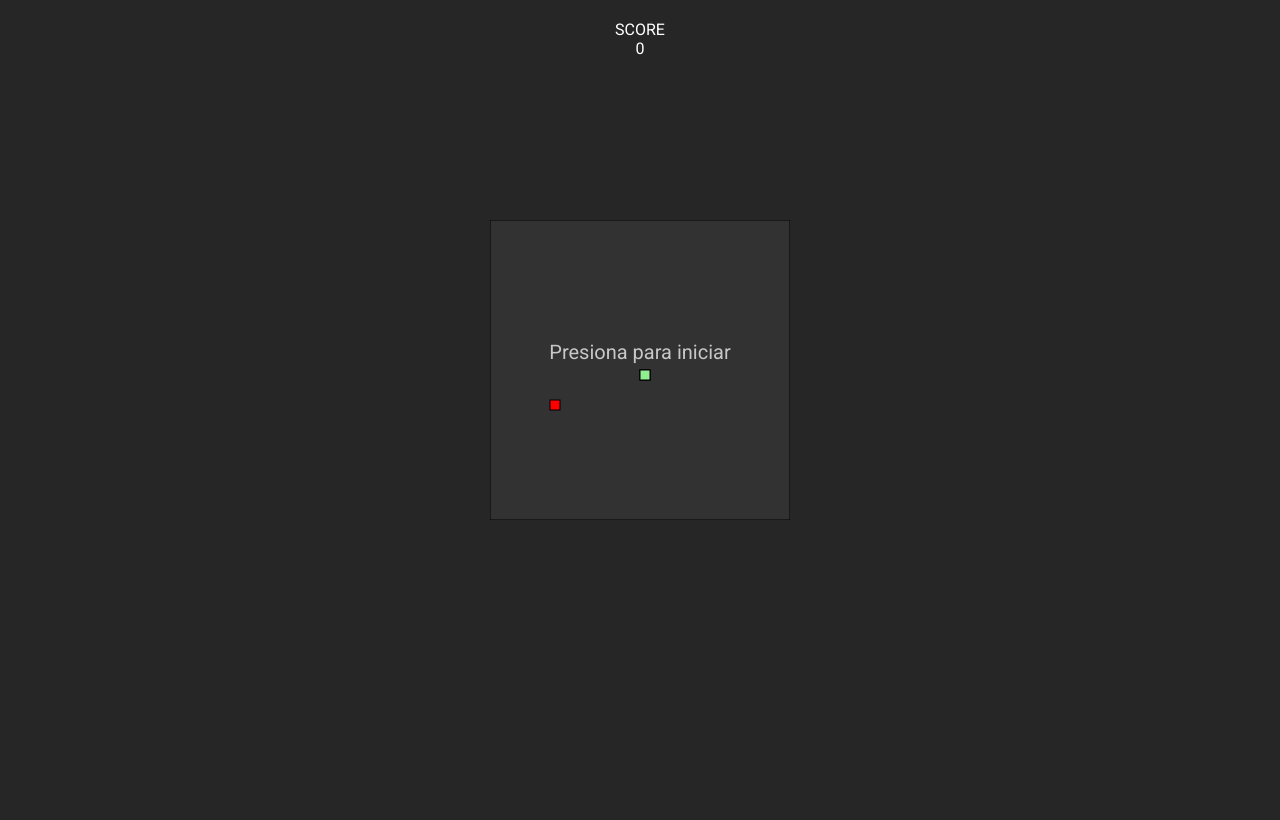
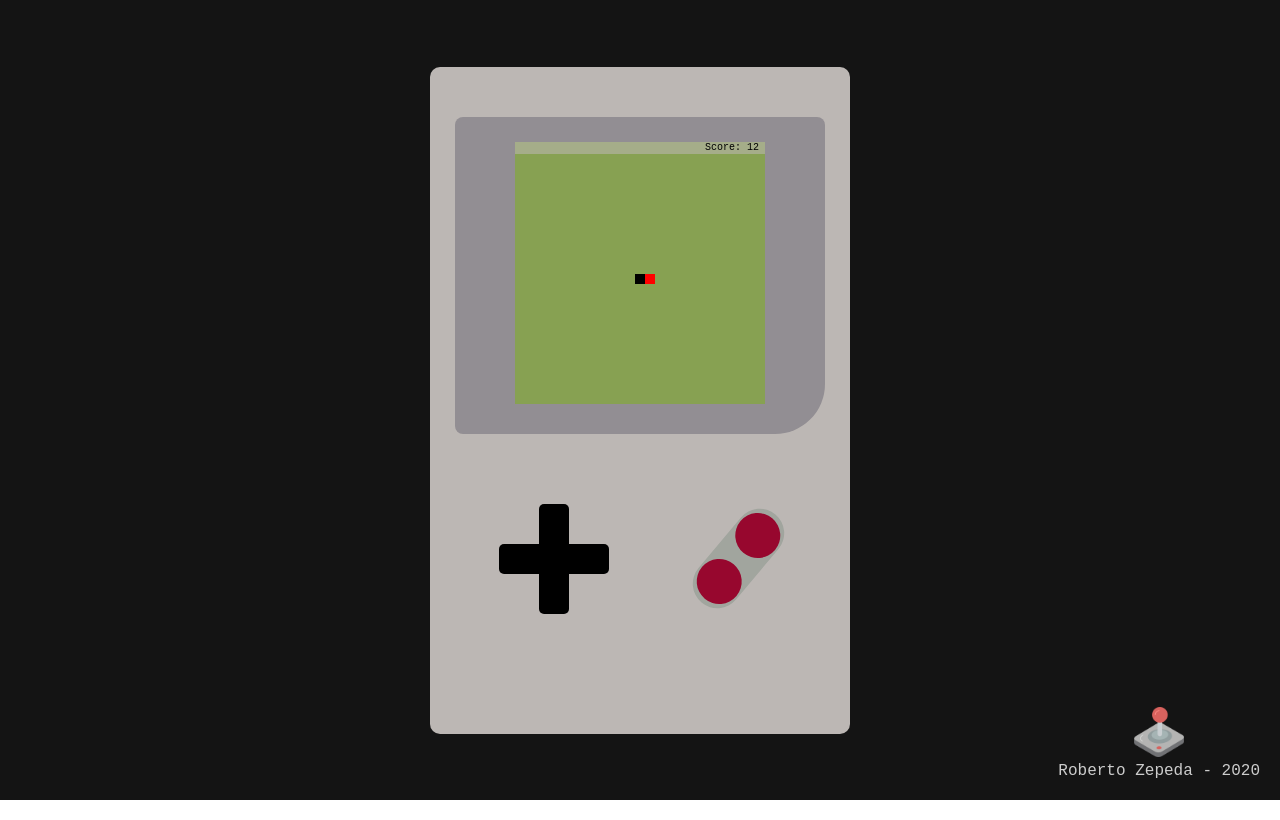
Before and after one commit to robertozh29/snakegame, a plain HTML site: page index.html in a window 1280 px wide. Drawn offline with Linux system fonts and the light colour scheme.

Commit message:
old version deleted

```diff
--- a/V2/style.css
+++ /dev/null
@@ -1,156 +0,0 @@
-* {
-  padding: 0;
-  margin: 0;
-  box-sizing: border-box;
-}
-
-body {
-  font-family: "Courier New", Courier, monospace;
-}
-
-.snakegame {
-  background-color: rgb(20, 20, 20);
-  width: 100vw;
-  height: 100vh;
-  display: flex;
-  justify-content: center;
-  align-items: center;
-}
-
-.game-container {
-  display: flex;
-  flex-direction: column;
-  align-items: center;
-  justify-content: flex-start;
-  padding: 50px 25px;
-  background-color: #bcb7b4;
-  border-radius: 10px;
-}
-
-.canvas-container {
-  padding: 25px 60px;
-  background-color: #928e93;
-  border-radius: 8px 8px 50px 8px;
-}
-.scoreboard {
-  width: 100%;
-  height: 12px;
-  background-color: #a5ad89;
-  font-size: 10px;
-  text-align: end;
-  padding-right: 6px;
-}
-
-.controls {
-  width: 100%;
-  height: 250px;
-  display: flex;
-  align-items: center;
-  justify-content: space-around;
-  margin-left: 10%;
-}
-
-.arrows {
-  display: flex;
-  justify-content: center;
-  align-items: center;
-}
-
-.arrows .hor {
-  position: absolute;
-  width: 110px;
-  height: 30px;
-  background-color: #000;
-  border-radius: 5px;
-  display: flex;
-  justify-content: space-between;
-}
-
-.hor div {
-  width: 35%;
-  height: 30px;
-}
-
-.arrows .ver {
-  position: absolute;
-  width: 30px;
-  height: 110px;
-  background-color: #000;
-  border-radius: 5px;
-  display: flex;
-  flex-direction: column;
-  justify-content: space-between;
-}
-
-.ver div {
-  height: 35%;
-  width: 30px;
-}
-
-.circles {
-  width: min-content;
-  background-color: #a1a59e;
-  padding: 5px 2px;
-  border-radius: 35px;
-  transform: rotate(40deg);
-}
-
-.circle {
-  width: 45px;
-  height: 45px;
-  background-color: #97072e;
-  border-radius: 50%;
-}
-
-.circle:first-child {
-  margin-bottom: 15px;
-}
-
-.logo {
-  position: absolute;
-  bottom: 20px;
-  right: 20px;
-  color: #ccc;
-  display: flex;
-  flex-direction: column;
-  align-items: center;
-}
-.logo img {
-  margin-bottom: 5px;
-  width: 50px;
-}
-
-@media screen and (max-width: 430px) {
-  :root {
-    --paddingX: calc(50vw - 150px);
-    --paddingY: calc(25vh - 150px);
-  }
-  .game-container {
-    padding: var(--paddingY) var(--paddingX);
-    border-radius: 10px;
-  }
-
-  .canvas-container {
-    padding: 0;
-    background-color: rgba(0, 0, 0, 0);
-    border-radius: none;
-  }
-
-  .logo {
-    position: absolute;
-    bottom: 10px;
-    right: calc(50vw - 40px);
-    display: flex;
-    flex-direction: column;
-    align-items: center;
-  }
-
-  .logo p {
-    font-size: 9px;
-    color: rgb(130, 130, 130);
-  }
-  .logo img {
-    margin-bottom: 5px;
-    width: 25px;
-  }
-}
--- a/index.html
+++ b/index.html
@@ -2,33 +2,48 @@
 <html lang="en">
 <head>
     <meta charset="UTF-8">
+    <meta http-equiv="X-UA-Compatible" content="IE=edge">
     <meta name="viewport" content="width=device-width, initial-scale=1.0">
     <link rel="stylesheet" href="style.css">
-    <title>Snake JS</title>
+    <title>Snake Game</title>
 </head>
 <body>
+    <div class="snakegame">
 
-    <div class="board_score">SCORE<p id="board_score"></p></div>
-    <div class="start" id="startMessage">
-        <p class="mobile">Presiona para iniciar</p>
-    </div>
-    <canvas id="snakeGame" width="300" height="300" ontouchmove="myFunction(event)"></canvas>
+        <div class="game-container">
 
-    <div class="controles">
-        <div class="top">
-            <button id="top">↑</button>
+            <div class="canvas-container">
+                <div class="scoreboard"><p>Score: 12</p></div>
+                <canvas id="game" width="250" height="250"></canvas>
+            </div>
+
+            <div class="controls">
+                <div class="arrows">
+                    <div class="hor">
+                        <div id="left"></div>
+                        <div id="right"></div>
+                    </div>
+                    <div class="ver">
+                        <div id="up"></div>
+                        <div id="down"></div>
+                    </div>
+                </div>
+                <div class="circles">
+                    <div class="circle"></div>
+                    <div class="circle"></div>
+                </div>
+
+            </div>
+
         </div>
-        <div class="middle">
-            <button class="left" id="left">←</button>
-            <button class="right" id="right">→</button>
-        </div>
-        <div class="bot">
-            <button id="bot">↓</button>
-        </div>
+
+        <span class="logo">
+            <img src="./joystick.png" alt="">
+            <p>Roberto Zepeda - 2020</p>
+        </span>
 
     </div>
 
-    <!--<script src="test.js"></script>-->
-    <script src="script.js"></script>
+    <script src="./app.js"></script>
 </body>
 </html>
--- a/script.js
+++ /dev/null
@@ -1,193 +0,0 @@
-const snakeGame = document.getElementById("snakeGame");
-const board_score = document.getElementById("board_score");
-const start_message = document.getElementById("startMessage");
-const buttons = document.getElementsByTagName("button");
-
-ctx = snakeGame.getContext("2d");
-
-var snake = [
-  {x:150 , y:150},
-  {x:160 , y:150},
-  {x:170 , y:150}
-];
-
-var food = {x: 0, y: 0};
-var score = 0;
-var moveX = 0;
-var moveY = 0;
-
-var button = 0;
-
-var gameOver = false;
-
-
-//Funcion que crea las partes de la serpiente
-function snakePart(x,y) {
-  ctx.fillStyle = 'lightgreen';
-  ctx.strokestyle = 'darkgren';
-  ctx.fillRect(x, y, 10, 10);
-  ctx.strokeRect(x, y, 10, 10);
-}
-
-//Funcion para dibujar toda la serpiente
-function drawSnake(){
-  snake.forEach(part => {
-    snakePart(part.x,part.y);
-  });
-}
-
-//Cambia de posicion a la serpiente
-function mover(){
-  const head = {x: snake[0].x + moveX, y: snake[0].y - moveY};
-  snake.unshift(head)
-  snake.pop();
-
-  //Verificando si comio
-  if(head.x === food.x && head.y === food.y){
-    genFood()
-    var tail = {x: snake[snake.length-1].x + moveX, y: snake[snake.length-1].y - moveY};
-    snake.push(tail)
-    score += 10;
-  }
-
-  //Verificando si la serpiente toco un borde
-  if(head.x === -10 || head.y === -10){
-    alert("Perdiste");
-    gameOver = true;
-  }
-  else if ((head.x === 300 || head.y === 300)){
-    alert("Perdiste");
-    gameOver = true;
-  }
-
-  for (let i = 4; i < snake.length; i++) {
-    if (snake[i].x === snake[0].x && snake[i].y === snake[0].y){
-      alert("Perdiste");
-      gameOver = true;
-    }
-  }
-
-
-}
-
-function drawFood() {
-  ctx.fillStyle = 'red';
-  ctx.strokestyle = 'darkgreen';
-  ctx.fillRect(food.x, food.y, 10, 10);
-  ctx.strokeRect(food.x, food.y, 10, 10);
-}
-
-//Generando comida
-function genFood(){
-  //Generando coordenadas aleatoreas
-  var x = Math.floor(Math.random() * 10) * 30;
-  var y = Math.floor(Math.random() * 10) * 30;
-  //Ingresando coordenadas a variable -food-
-  food = {x: x, y: y};
-}
-
-function change_direction(e){
-
-  var key;
-  button === 0 ?  key = e.keyCode : key = button;
-
-  if((key === 87 || key === 38) && (moveY === 0)){
-    moveY = 10;
-    moveX = 0;
-  }
-  else if((key === 83 || key === 40) && (moveY === 0)){
-    moveY = -10;
-    moveX = 0;
-  }
-  else if((key === 65 || key === 37) && (moveX === 0)){
-    moveY = 0;
-    moveX = -10;
-  }
-  else if((key === 68 || key === 39) && (moveX === 0)){
-    moveY = 0;
-    moveX = 10;
-  }
-  button = 0;
-}
-
-function endGame(){
-  snake = [
-    {x:150 , y:150},
-    {x:160 , y:150},
-    {x:170 , y:150}
-  ]
-  score = 0;
-  moveX = 0;
-  moveY = 0;
-  genFood()
-  gameOver = false;
-  main();
-}
-
-//Borrrando contenido dentro del canvas y agregando borde
-function clear_board() {
-  ctx.fillStyle = "rgb(50,50,50)";
-  ctx.strokestyle = 'darkgreen';
-  ctx.fillRect(0, 0, snakeGame.width, snakeGame.height);
-  ctx.strokeRect(0, 0, snakeGame.width, snakeGame.height);
-}
-
-//Funcion principal contiene funciones principales para el funcionamiento del juego
-function main(){
-
-  //Removiendo mensaje de incio
-  if(moveX != 0 || moveY != 0){
-    start_message.style.display = "none";
-  } else{
-    start_message.style.display = "flex";
-  }
-
-  board_score.innerText = score;
-
-  setTimeout(() => {
-
-      //Limpiar canvas y agregar borde
-      clear_board()
-      //Mover serpiente
-      mover()
-      //Dibujar serpiente
-      drawSnake()
-      //generando comida
-      drawFood()
-
-      if(gameOver){
-        endGame()
-      }else{
-        //Repetir
-        main()
-      }
-
-    }, 100)
-
-}
-
-
-
-//despliega mensaje para iniciar juego
-
-
-genFood()
-main();
-document.addEventListener("keydown", change_direction);
-
-buttons.top.onclick= function(){
-  button = 87;
-  change_direction()
-}
-buttons.bot.onclick = function(){
-  button = 83;
-  change_direction()
-}
-buttons.left.onclick= function(){
-  button = 65;
-  change_direction()
-}
-buttons.right.onclick = function(){
-  button = 68;
-  change_direction()
-}
--- a/style.css
+++ b/style.css
@@ -1,106 +1,156 @@
-@import url('https://fonts.googleapis.com/css2?family=Roboto&display=swap');
-
-*{
+* {
   padding: 0;
   margin: 0;
   box-sizing: border-box;
 }
 
-html{
-    overflow: hidden;
+body {
+  font-family: "Courier New", Courier, monospace;
 }
 
-body{
-    width: 100%;
+.snakegame {
+  background-color: rgb(20, 20, 20);
+  width: 100vw;
   height: 100vh;
-    background-color: rgba(0, 0, 0, 0.85);
-    font-family: 'Roboto', sans-serif;
+  display: flex;
+  justify-content: center;
+  align-items: center;
 }
 
-.board_score{
-    width: 100%;
-    margin: 20px auto;
-    color: #fff;
-    text-align: center;
+.game-container {
+  display: flex;
+  flex-direction: column;
+  align-items: center;
+  justify-content: flex-start;
+  padding: 50px 25px;
+  background-color: #bcb7b4;
+  border-radius: 10px;
 }
 
-canvas{
-    position: absolute;
-        top: 50%;
-        left: 50%;
-        transform: translate(-50%, -60%);
-    background-color: rgb(51, 51, 51);
+.canvas-container {
+  padding: 25px 60px;
+  background-color: #928e93;
+  border-radius: 8px 8px 50px 8px;
+}
+.scoreboard {
+  width: 100%;
+  height: 12px;
+  background-color: #a5ad89;
+  font-size: 10px;
+  text-align: end;
+  padding-right: 6px;
 }
 
-.start{
-    width: 300px;
-    height: 300px;
-    position: absolute;
-        top: 50%;
-        left: 50%;
-        transform: translate(-50%, -60%);
+.controls {
+  width: 100%;
+  height: 250px;
+  display: flex;
+  align-items: center;
+  justify-content: space-around;
+  margin-left: 10%;
+}
+
+.arrows {
   display: flex;
   justify-content: center;
-    z-index: 1000;
+  align-items: center;
 }
 
-.start p{
-    position: relative;
-    top: 120px;
-    height: min-content;
-    font-size: 20px;
-    color: rgb(199, 199, 199);
+.arrows .hor {
+  position: absolute;
+  width: 110px;
+  height: 30px;
+  background-color: #000;
+  border-radius: 5px;
+  display: flex;
+  justify-content: space-between;
 }
 
-.controles{
-    display: none;
-    position: absolute;
-        top: 40%;
-        left: 50%;
-        transform: translate(-50%, 50%);
-    width: 280px;
-    height: 280px;
+.hor div {
+  width: 35%;
+  height: 30px;
 }
 
-
-.controles div{
-    width: 100%;
-    height: 33%;
+.arrows .ver {
+  position: absolute;
+  width: 30px;
+  height: 110px;
+  background-color: #000;
+  border-radius: 5px;
   display: flex;
-    align-items: center;
-    justify-content: center;
+  flex-direction: column;
+  justify-content: space-between;
 }
 
-button{
-    height: 90px;
-    width: 60px;
-    background-color: lightslategray;
-    outline: none;
-    border: none;
-    font-size: 16px;
+.ver div {
+  height: 35%;
+  width: 30px;
 }
 
-.middle button{
-    height: 60px;
-    width: 90px;
+.circles {
+  width: min-content;
+  background-color: #a1a59e;
+  padding: 5px 2px;
+  border-radius: 35px;
+  transform: rotate(40deg);
 }
 
-.controles .middle{
-    height: 65px;
-    justify-content: space-between;
-    padding: 0 15px;
+.circle {
+  width: 45px;
+  height: 45px;
+  background-color: #97072e;
+  border-radius: 50%;
 }
 
-
-@media (max-width: 500px ){
-    .controles{
-        display: block;
-    }
-    canvas{
-        top:35%;
-    }
-    .start{
-        top:35%;
+.circle:first-child {
+  margin-bottom: 15px;
 }
 
+.logo {
+  position: absolute;
+  bottom: 20px;
+  right: 20px;
+  color: #ccc;
+  display: flex;
+  flex-direction: column;
+  align-items: center;
 }
+.logo img {
+  margin-bottom: 5px;
+  width: 50px;
+}
+
+@media screen and (max-width: 430px) {
+  :root {
+    --paddingX: calc(50vw - 150px);
+    --paddingY: calc(25vh - 150px);
+  }
+  .game-container {
+    padding: var(--paddingY) var(--paddingX);
+    border-radius: 10px;
+  }
+
+  .canvas-container {
+    padding: 0;
+    background-color: rgba(0, 0, 0, 0);
+    border-radius: none;
+  }
+
+  .logo {
+    position: absolute;
+    bottom: 10px;
+    right: calc(50vw - 40px);
+    display: flex;
+    flex-direction: column;
+    align-items: center;
+  }
+
+  .logo p {
+    font-size: 9px;
+    color: rgb(130, 130, 130);
+  }
+  .logo img {
+    margin-bottom: 5px;
+    width: 25px;
+  }
+}
```
Also changed, not shown: V2/index.html (deleted, +0 -49 lines), package.json (deleted, +0 -19 lines), app.js (renamed from V2/app.js), gamepad.svg (renamed from V2/gamepad.svg), joystick.png (renamed from V2/joystick.png), 4 other files. Lines whose indentation alone changed are shown as unchanged.
